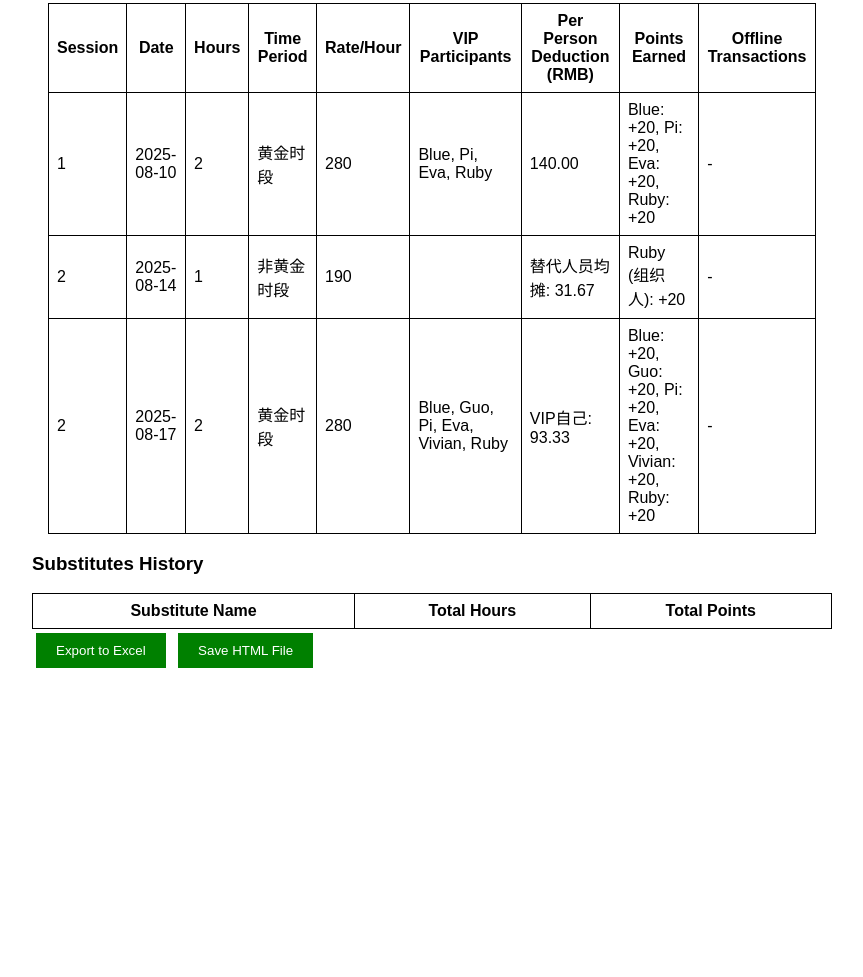
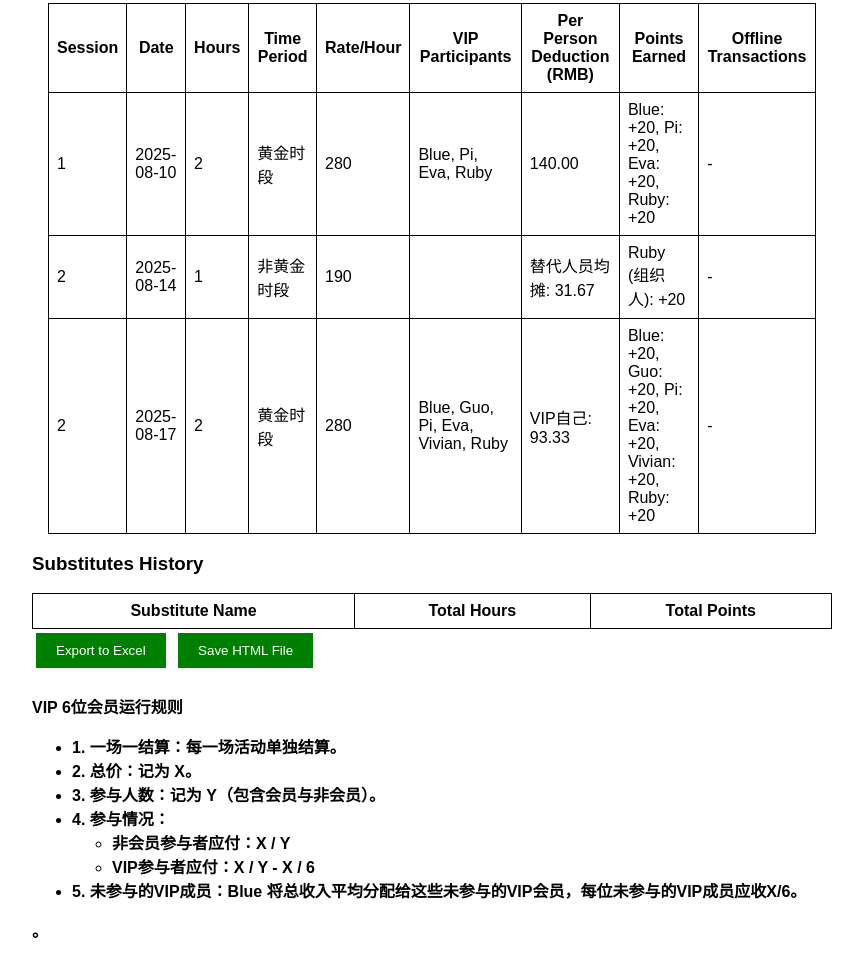
Before and after one commit to iamflowerdog/on-day-one-question, a browser extension: page NetEyez/Shared VIP Card Expense Tracker 0817.html in a window 1280 px wide. Shown: the part 1175-2152 px from the top of the page, without its empty margins (208-1071 px from the left). Before the commit the page ends 1867 px from the top, so only its background shows below. Drawn offline with Linux system fonts and the light colour scheme.

Commit message:
增加 vip规则

```diff
--- a/NetEyez/Shared VIP Card Expense Tracker 0817.html
+++ b/NetEyez/Shared VIP Card Expense Tracker 0817.html
@@ -73,6 +73,21 @@
 
     <button onclick="exportToExcel()" class="btn">Export to Excel</button>
     <button onclick="saveHtmlFile()" class="btn">Save HTML File</button>
+
+    <h4>
+      VIP 6位会员运行规则
+      <ul>
+        <li>1. 一场一结算：每一场活动单独结算。</li>
+        <li>2. 总价：记为 X。</li>
+        <li>3. 参与人数：记为 Y（包含会员与非会员）。</li>
+        <li>4. 参与情况：</li>
+        <ul>
+          <li>非会员参与者应付：X / Y</li>
+          <li>VIP参与者应付：X / Y - X / 6</li>
+        </ul>
+        <li>5. 未参与的VIP成员：Blue 将总收入平均分配给这些未参与的VIP会员，每位未参与的VIP成员应收X/6。</li>
+      </ul>。
+    </h4>
   </div>
 
   <script>
```
